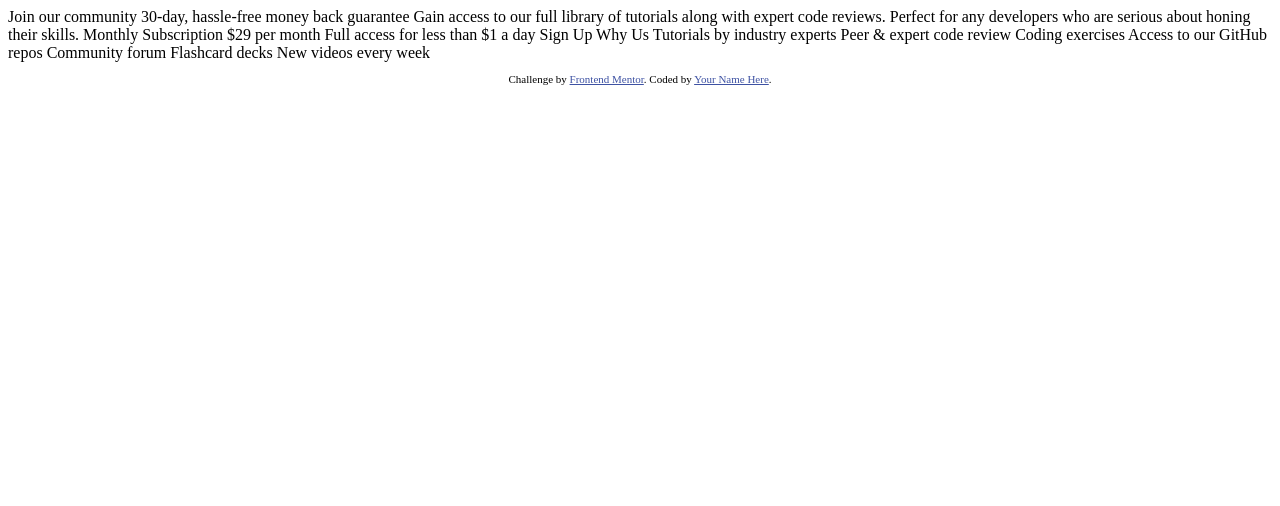
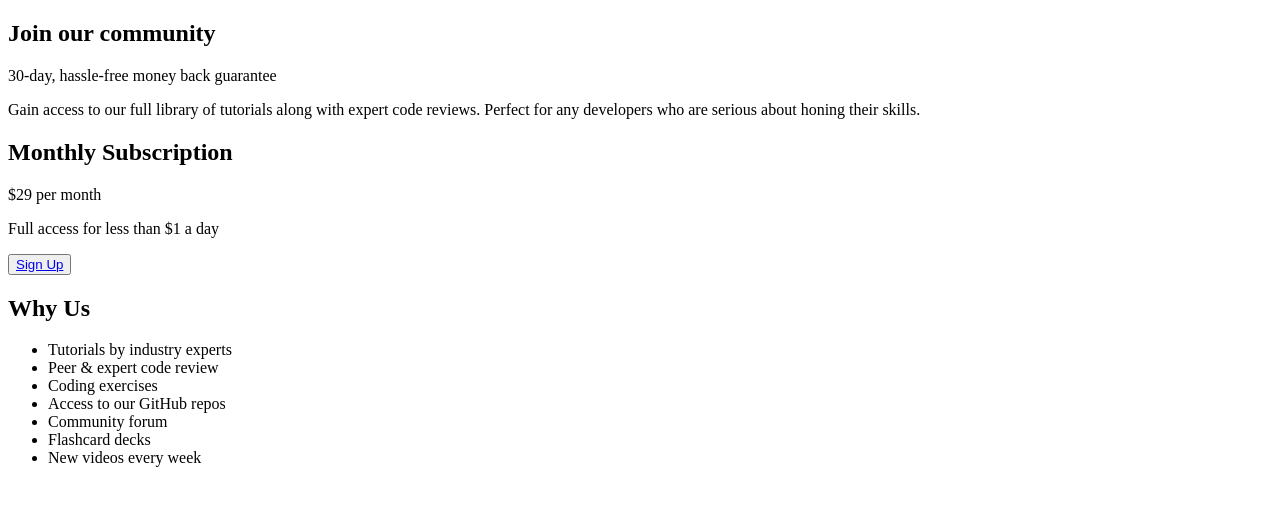
Before and after one commit to kenzotakamori/frontendmentor-single-price, a plain HTML site: page index.html in a window 1280 px wide. Drawn offline with Linux system fonts and the light colour scheme.

Commit message:
index structure

```diff
--- a/index.html
+++ b/index.html
@@ -15,36 +15,35 @@
   </style>
 </head>
 <body>
-  Join our community
-
-  30-day, hassle-free money back guarantee
-
-  Gain access to our full library of tutorials along with expert code reviews.
-  Perfect for any developers who are serious about honing their skills.
-
-  Monthly Subscription
-
-  &dollar;29 per month
-
-  Full access for less than &dollar;1 a day
-
-  Sign Up
-
-  Why Us
-
-  Tutorials by industry experts
-  Peer &amp; expert code review
-  Coding exercises
-  Access to our GitHub repos
-  Community forum
-  Flashcard decks
-  New videos every week
-
-  <footer>
-    <p class="attribution">
-      Challenge by <a href="https://www.frontendmentor.io?ref=challenge" target="_blank">Frontend Mentor</a>.
-      Coded by <a href="#">Your Name Here</a>.
+  <section>
+    <h2>Join our community</h2>
+    <p>30-day, hassle-free money back guarantee</p>
+    <p>
+      Gain access to our full library of tutorials along with expert code reviews.
+      Perfect for any developers who are serious about honing their skills.
     </p>
-  </footer>
+  </section>
+  <section>
+    <h2>Monthly Subscription</h2>
+    <div class="month-price">
+      <span>&dollar;29</span> per month
+    </div>
+    <p>Full access for less than &dollar;1 a day</p>
+    <button>
+      <a href="#">Sign Up</a>
+    </button>
+  </section>
+  <section>
+    <h2>Why Us</h2>
+    <ul>
+      <li>Tutorials by industry experts</li>
+      <li>Peer &amp; expert code review</li>
+      <li>Coding exercises</li>
+      <li>Access to our GitHub repos</li>
+      <li>Community forum</li>
+      <li>Flashcard decks</li>
+      <li>New videos every week</li>
+    </ul>
+  </section>
 </body>
 </html>
```
